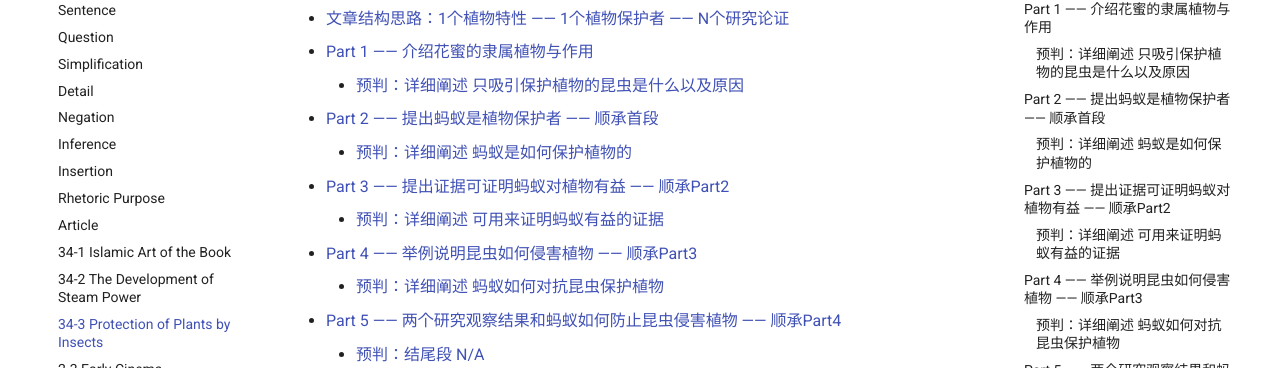
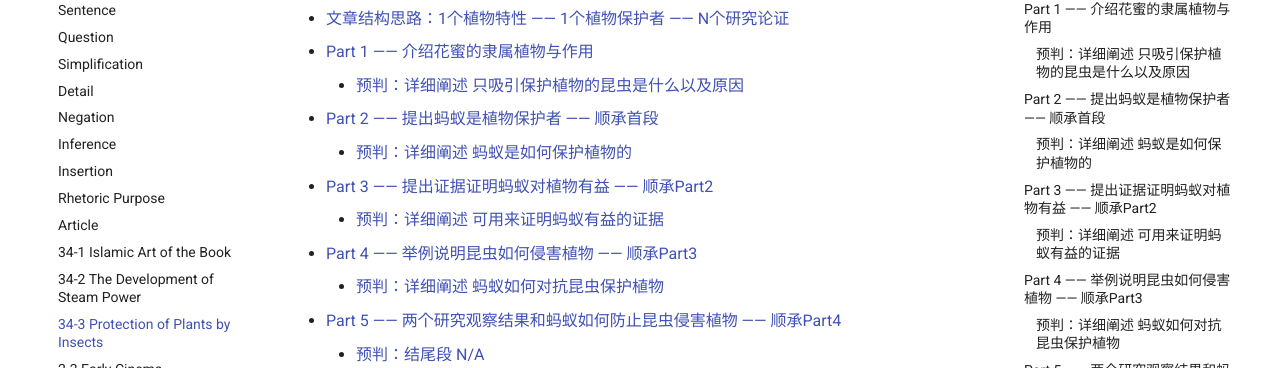
Before and after one commit to katyushaQ/t, an MkDocs documentation site: the page built from docs/read/34-3.md, in a window 1280 px wide and 900 px high. Shown: the part 174-542 px from the top of the window. Built offline with MkDocs 1.6.1 and Material for MkDocs 9.7.7, drawn with Linux system fonts in a browser that asks for light colours; old or Windows-style settings are respelled for this version of MkDocs; some of the changed text lies outside the part shown.

Commit message:
34-3 修改文字

```diff
--- a/docs/read/34-3.md
+++ b/docs/read/34-3.md
@@ -98,7 +98,7 @@ That we now have an abundance of the proof that was called for was established w
 !!! info ""
     段落主旨：两个人通过证据证明蚂蚁对植物有益
 
-## Part 3 —— 提出证据可证明蚂蚁对植物有益 —— 顺承Part2
+## Part 3 —— 提出证据证明蚂蚁对植物有益 —— 顺承Part2
 #### 预判：详细阐述 可用来证明蚂蚁有益的证据
 
 ??? info "sentence"
```
